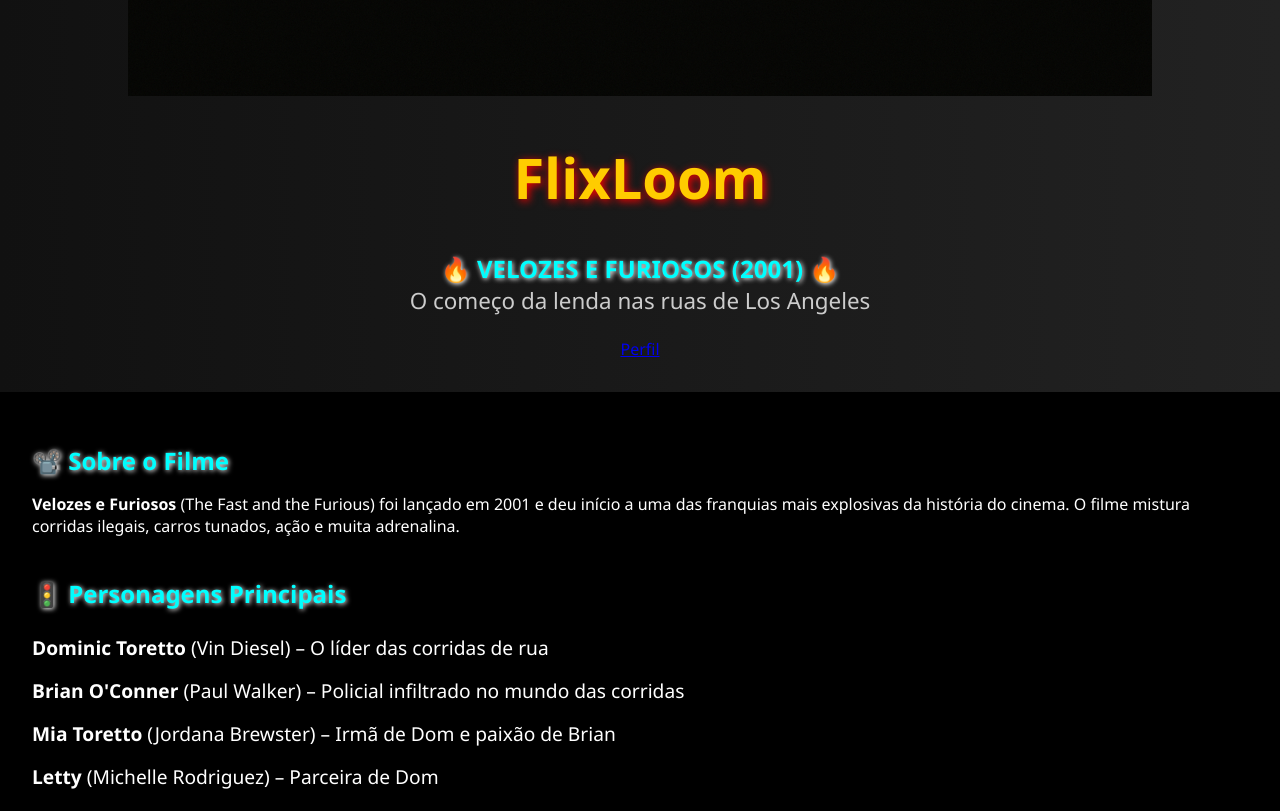
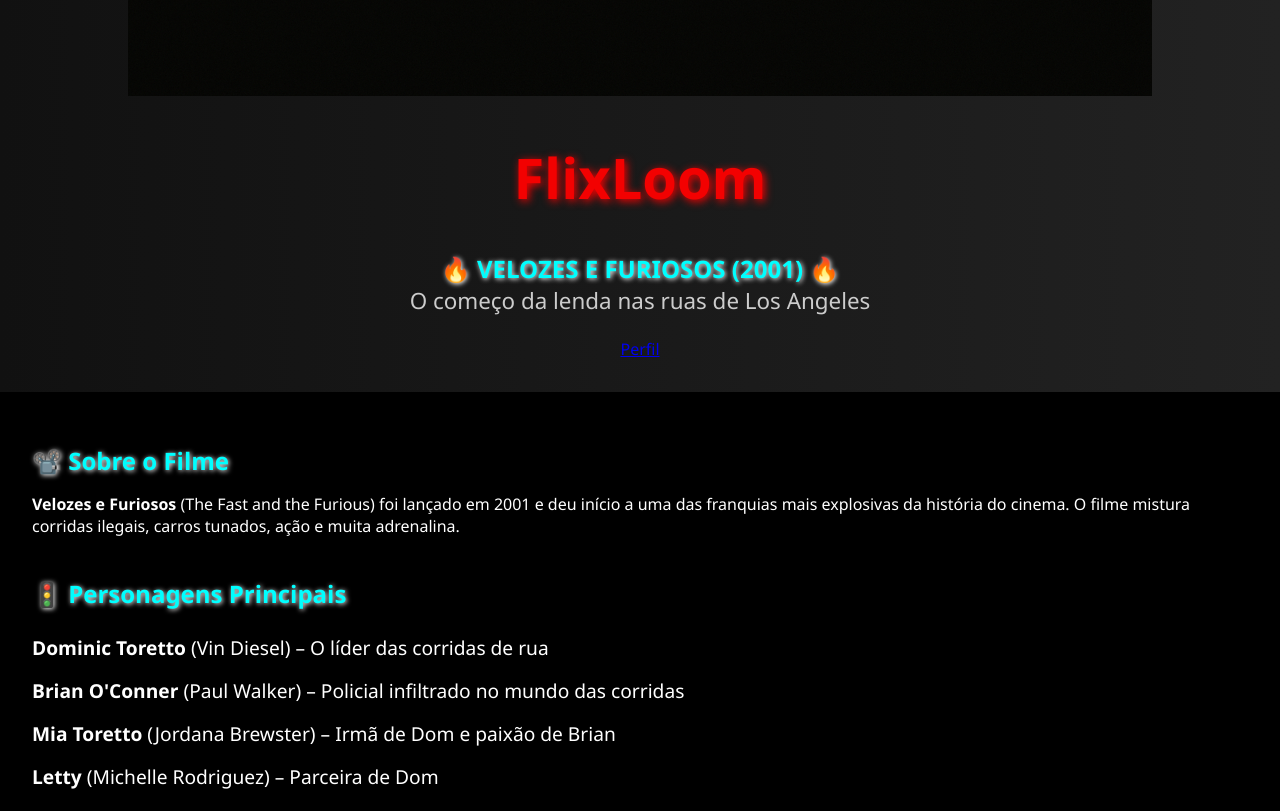
Before and after one commit to Gustavolobopiedade/velozes-e-furiosos-tokio, a plain HTML site: page index.html in a window 1280 px wide. Shown: the part 960-1771 px from the top of the page. Drawn offline with Linux system fonts and the light colour scheme; grey boxes are pictures that could not be loaded.

Commit message:
hjorviherivh

```diff
--- a/style.css
+++ b/style.css
@@ -14,7 +14,7 @@
 
 h1 {
     font-size: 3.5rem;
-    color: #ffcc00;
+    color: #f30101;
     text-shadow: 2px 2px 8px #ff0000;
 }
 
```
